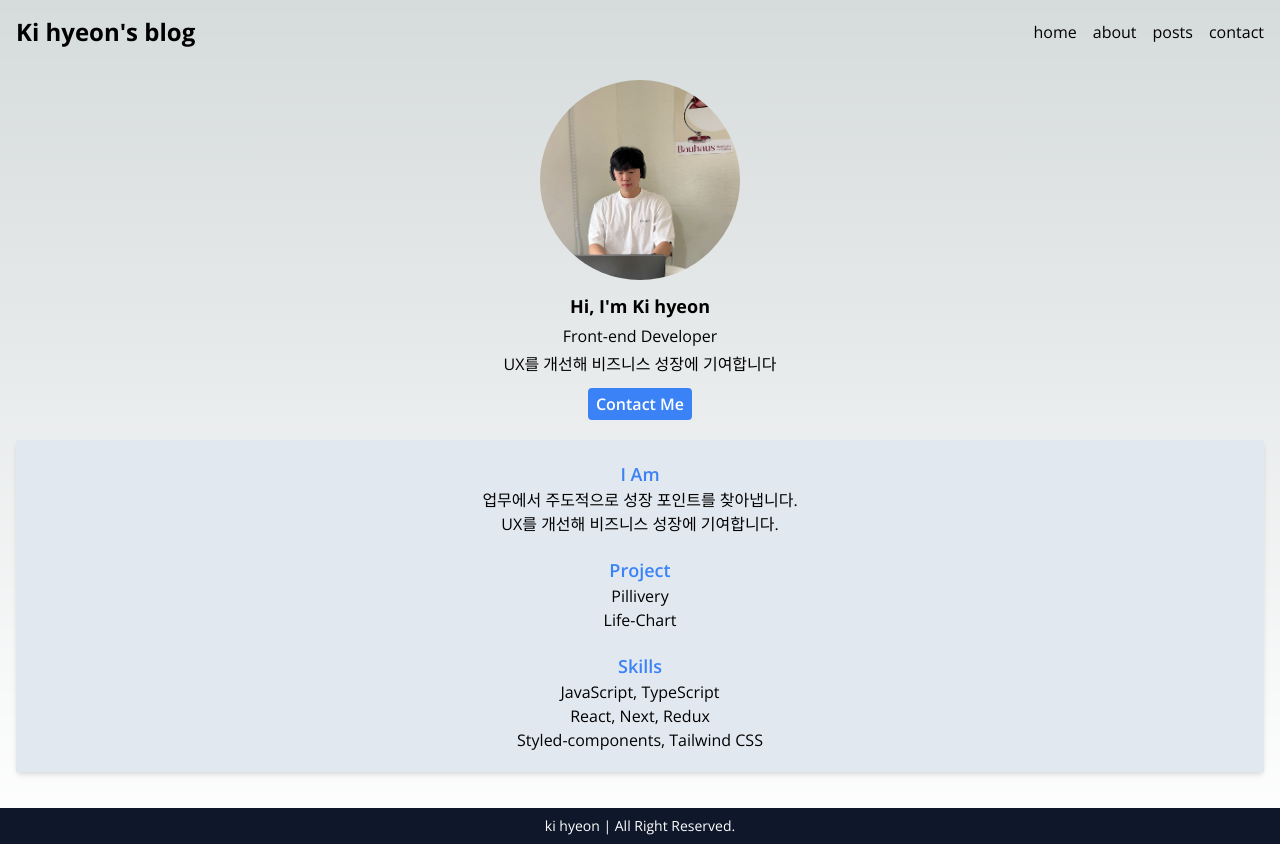
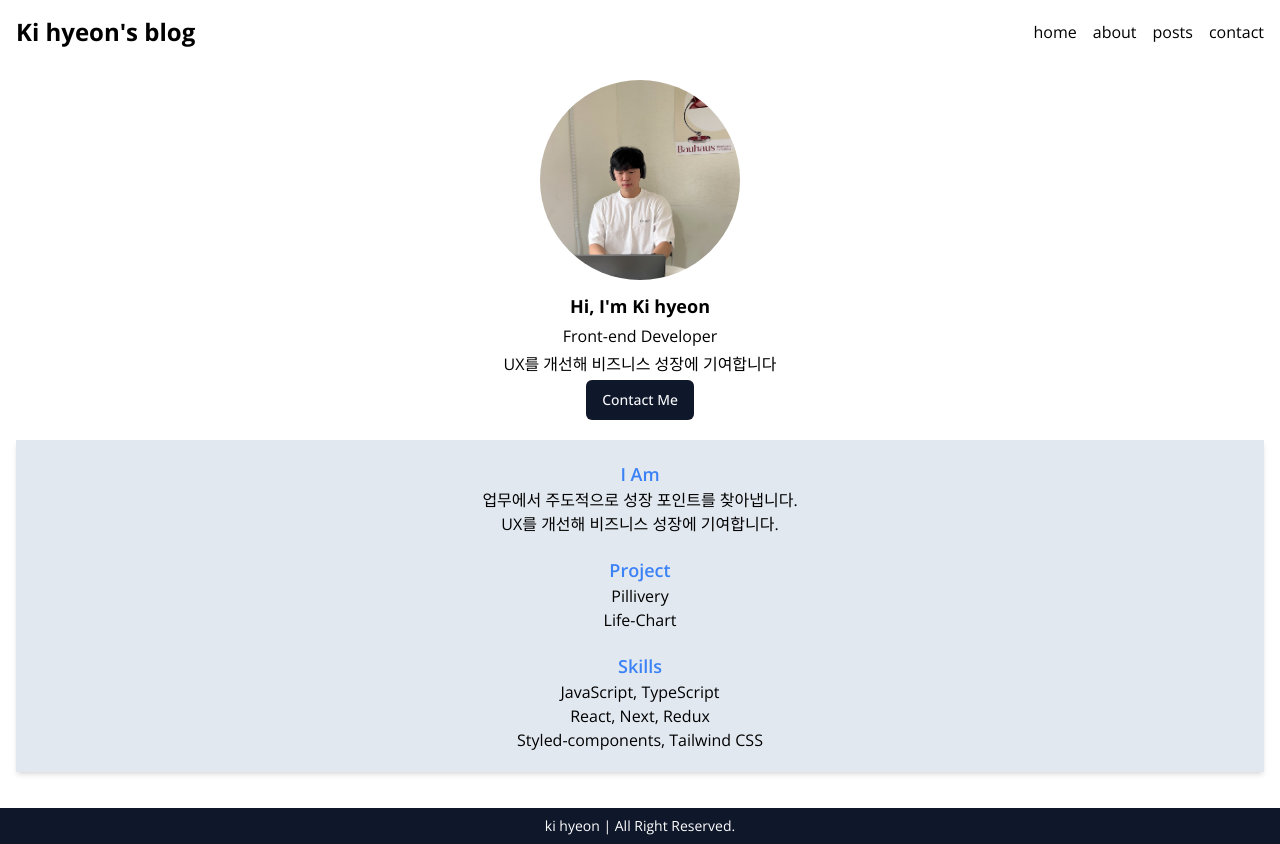
Before and after one commit to kihyeoon/blog, a Next.js app: page /about in a window 1280 px wide. Built offline with nearby package versions, Linux system fonts and the light colour scheme.

Commit message:
⚡️ shadcn/ui 설치 및 버튼 적용

```diff
--- a/package.json
+++ b/package.json
@@ -9,12 +9,16 @@
     "lint": "next lint"
   },
   "dependencies": {
+    "@radix-ui/react-slot": "^1.0.2",
     "@types/node": "20.1.4",
     "@types/react": "18.2.6",
     "@types/react-dom": "18.2.4",
     "autoprefixer": "10.4.14",
+    "class-variance-authority": "^0.7.0",
+    "clsx": "^2.1.0",
     "eslint": "8.40.0",
     "eslint-config-next": "13.4.2",
+    "lucide-react": "^0.303.0",
     "next": "13.4.2",
     "nodemailer": "^6.9.2",
     "postcss": "8.4.23",
@@ -25,7 +29,9 @@
     "react-multi-carousel": "^2.8.3",
     "react-syntax-highlighter": "^15.5.0",
     "remark-gfm": "^3.0.1",
+    "tailwind-merge": "^2.2.0",
     "tailwindcss": "3.3.2",
+    "tailwindcss-animate": "^1.0.7",
     "typescript": "5.0.4",
     "yup": "^1.1.1"
   },
--- a/src/app/globals.css
+++ b/src/app/globals.css
@@ -25,3 +25,76 @@
     )
     rgb(var(--background-start-rgb));
 }
+
+@layer base {
+  :root {
+    --background: 0 0% 100%;
+    --foreground: 222.2 84% 4.9%;
+
+    --card: 0 0% 100%;
+    --card-foreground: 222.2 84% 4.9%;
+
+    --popover: 0 0% 100%;
+    --popover-foreground: 222.2 84% 4.9%;
+
+    --primary: 222.2 47.4% 11.2%;
+    --primary-foreground: 210 40% 98%;
+
+    --secondary: 210 40% 96.1%;
+    --secondary-foreground: 222.2 47.4% 11.2%;
+
+    --muted: 210 40% 96.1%;
+    --muted-foreground: 215.4 16.3% 46.9%;
+
+    --accent: 210 40% 96.1%;
+    --accent-foreground: 222.2 47.4% 11.2%;
+
+    --destructive: 0 84.2% 60.2%;
+    --destructive-foreground: 210 40% 98%;
+
+    --border: 214.3 31.8% 91.4%;
+    --input: 214.3 31.8% 91.4%;
+    --ring: 222.2 84% 4.9%;
+
+    --radius: 0.5rem;
+  }
+
+  .dark {
+    --background: 222.2 84% 4.9%;
+    --foreground: 210 40% 98%;
+
+    --card: 222.2 84% 4.9%;
+    --card-foreground: 210 40% 98%;
+
+    --popover: 222.2 84% 4.9%;
+    --popover-foreground: 210 40% 98%;
+
+    --primary: 210 40% 98%;
+    --primary-foreground: 222.2 47.4% 11.2%;
+
+    --secondary: 217.2 32.6% 17.5%;
+    --secondary-foreground: 210 40% 98%;
+
+    --muted: 217.2 32.6% 17.5%;
+    --muted-foreground: 215 20.2% 65.1%;
+
+    --accent: 217.2 32.6% 17.5%;
+    --accent-foreground: 210 40% 98%;
+
+    --destructive: 0 62.8% 30.6%;
+    --destructive-foreground: 210 40% 98%;
+
+    --border: 217.2 32.6% 17.5%;
+    --input: 217.2 32.6% 17.5%;
+    --ring: 212.7 26.8% 83.9%;
+  }
+}
+
+@layer base {
+  * {
+    @apply border-border;
+  }
+  body {
+    @apply bg-background text-foreground;
+  }
+}
--- a/src/app/layout.tsx
+++ b/src/app/layout.tsx
@@ -2,8 +2,9 @@
 import { Open_Sans } from "next/font/google";
 import Footer from "@/components/Footer";
 import Header from "@/components/Header";
+import { cn } from "@/lib/utils";
 
-const sans = Open_Sans({ subsets: ["latin"] });
+const sans = Open_Sans({ subsets: ["latin"], variable: "--font-sans" });
 
 export const metadata = {
   title: { default: "기현의 블로그", template: "기현의 블로그 | %s" },
@@ -19,8 +20,13 @@
   children: React.ReactNode;
 }) {
   return (
-    <html lang="en" className={sans.className}>
-      <body className="mx-auto flex min-h-screen max-w-screen-2xl flex-col">
+    <html lang="en">
+      <body
+        className={cn(
+          "mx-auto flex min-h-screen max-w-screen-2xl flex-col bg-background font-sans antialiased",
+          sans.variable
+        )}
+      >
         <Header />
         <main className="grow p-4">{children}</main>
         <Footer />
--- a/src/components/Hero.tsx
+++ b/src/components/Hero.tsx
@@ -1,6 +1,7 @@
 import Image from "next/image";
 import Link from "next/link";
 import profileImage from "/public/images/profile.jpeg";
+import { Button } from "@/components/ui/button";
 
 export default function Hero() {
   return (
@@ -17,9 +18,7 @@
       <h3>Front-end Developer</h3>
       <p>{"UX를 개선해 비즈니스 성장에 기여합니다"}</p>
       <Link href="/contact">
-        <button className="mt-2 rounded bg-blue-500 px-2 py-1 font-semibold text-white">
-          Contact Me
-        </button>
+        <Button>Contact Me</Button>
       </Link>
     </section>
   );
--- /dev/null
+++ b/src/components/ui/button.tsx
@@ -0,0 +1,56 @@
+import * as React from "react";
+import { Slot } from "@radix-ui/react-slot";
+import { cva, type VariantProps } from "class-variance-authority";
+
+import { cn } from "@/lib/utils";
+
+const buttonVariants = cva(
+  "inline-flex items-center justify-center whitespace-nowrap rounded-md text-sm font-medium ring-offset-background transition-colors focus-visible:outline-none focus-visible:ring-2 focus-visible:ring-ring focus-visible:ring-offset-2 disabled:pointer-events-none disabled:opacity-50",
+  {
+    variants: {
+      variant: {
+        default: "bg-primary text-primary-foreground hover:bg-primary/90",
+        destructive:
+          "bg-destructive text-destructive-foreground hover:bg-destructive/90",
+        outline:
+          "border border-input bg-background hover:bg-accent hover:text-accent-foreground",
+        secondary:
+          "bg-secondary text-secondary-foreground hover:bg-secondary/80",
+        ghost: "hover:bg-accent hover:text-accent-foreground",
+        link: "text-primary underline-offset-4 hover:underline",
+      },
+      size: {
+        default: "h-10 px-4 py-2",
+        sm: "h-9 rounded-md px-3",
+        lg: "h-11 rounded-md px-8",
+        icon: "h-10 w-10",
+      },
+    },
+    defaultVariants: {
+      variant: "default",
+      size: "default",
+    },
+  }
+);
+
+export interface ButtonProps
+  extends React.ButtonHTMLAttributes<HTMLButtonElement>,
+    VariantProps<typeof buttonVariants> {
+  asChild?: boolean;
+}
+
+const Button = React.forwardRef<HTMLButtonElement, ButtonProps>(
+  ({ className, variant, size, asChild = false, ...props }, ref) => {
+    const Comp = asChild ? Slot : "button";
+    return (
+      <Comp
+        className={cn(buttonVariants({ variant, size, className }))}
+        ref={ref}
+        {...props}
+      />
+    );
+  }
+);
+Button.displayName = "Button";
+
+export { Button, buttonVariants };
--- /dev/null
+++ b/src/lib/utils.ts
@@ -0,0 +1,6 @@
+import { type ClassValue, clsx } from "clsx";
+import { twMerge } from "tailwind-merge";
+
+export function cn(...inputs: ClassValue[]) {
+  return twMerge(clsx(inputs));
+}
--- a/src/service/posts.ts
+++ b/src/service/posts.ts
@@ -17,7 +17,6 @@
 }
 
 export const getPosts = cache(async () => {
-  console.log("getPosts");
   const filePath = path.join(process.cwd(), "data", "posts.json");
   return readFile(filePath, "utf-8")
     .then<Post[]>(JSON.parse)
--- a/tailwind.config.js
+++ b/tailwind.config.js
@@ -1,14 +1,77 @@
+const { fontFamily } = require("tailwindcss/defaultTheme");
+
 /** @type {import('tailwindcss').Config} */
 module.exports = {
+  darkMode: ["class"],
   content: ["./src/**/*.{js,ts,jsx,tsx,mdx}"],
+  prefix: "",
   theme: {
+    container: {
+      center: true,
+      padding: "2rem",
+      screens: {
+        "2xl": "1400px",
+      },
+    },
     extend: {
-      backgroundImage: {
-        "gradient-radial": "radial-gradient(var(--tw-gradient-stops))",
-        "gradient-conic":
-          "conic-gradient(from 180deg at 50% 50%, var(--tw-gradient-stops))",
+      colors: {
+        border: "hsl(var(--border))",
+        input: "hsl(var(--input))",
+        ring: "hsl(var(--ring))",
+        background: "hsl(var(--background))",
+        foreground: "hsl(var(--foreground))",
+        primary: {
+          DEFAULT: "hsl(var(--primary))",
+          foreground: "hsl(var(--primary-foreground))",
+        },
+        secondary: {
+          DEFAULT: "hsl(var(--secondary))",
+          foreground: "hsl(var(--secondary-foreground))",
+        },
+        destructive: {
+          DEFAULT: "hsl(var(--destructive))",
+          foreground: "hsl(var(--destructive-foreground))",
+        },
+        muted: {
+          DEFAULT: "hsl(var(--muted))",
+          foreground: "hsl(var(--muted-foreground))",
+        },
+        accent: {
+          DEFAULT: "hsl(var(--accent))",
+          foreground: "hsl(var(--accent-foreground))",
+        },
+        popover: {
+          DEFAULT: "hsl(var(--popover))",
+          foreground: "hsl(var(--popover-foreground))",
+        },
+        card: {
+          DEFAULT: "hsl(var(--card))",
+          foreground: "hsl(var(--card-foreground))",
+        },
+      },
+      borderRadius: {
+        lg: "var(--radius)",
+        md: "calc(var(--radius) - 2px)",
+        sm: "calc(var(--radius) - 4px)",
+      },
+      keyframes: {
+        "accordion-down": {
+          from: { height: "0" },
+          to: { height: "var(--radix-accordion-content-height)" },
+        },
+        "accordion-up": {
+          from: { height: "var(--radix-accordion-content-height)" },
+          to: { height: "0" },
+        },
+      },
+      animation: {
+        "accordion-down": "accordion-down 0.2s ease-out",
+        "accordion-up": "accordion-up 0.2s ease-out",
+      },
+      fontFamily: {
+        sans: ["var(--font-sans)", ...fontFamily.sans],
       },
     },
   },
-  plugins: [require("@tailwindcss/typography")],
+  plugins: [require("tailwindcss-animate")],
 };
```
Also changed, not shown: components.json (added), 1 other file (tests, documents, lock files or other folders).
